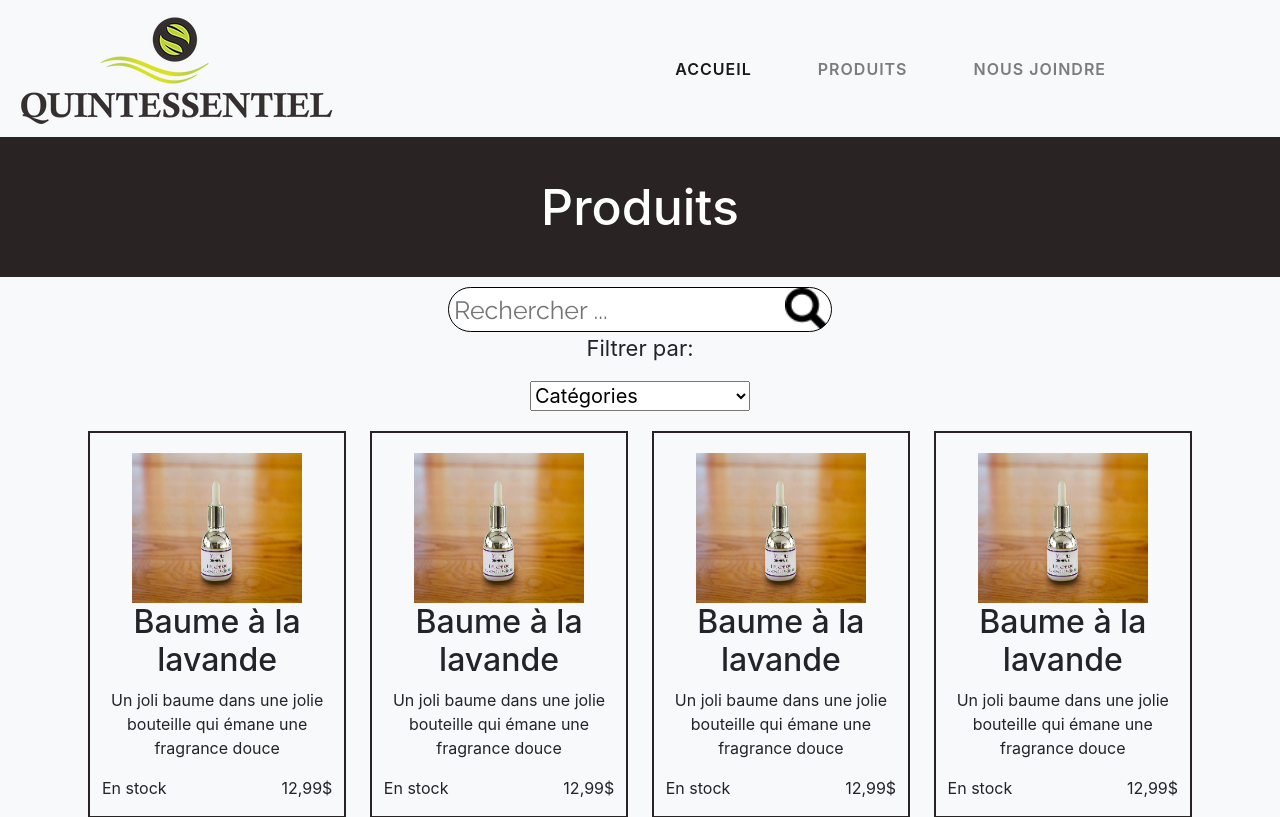
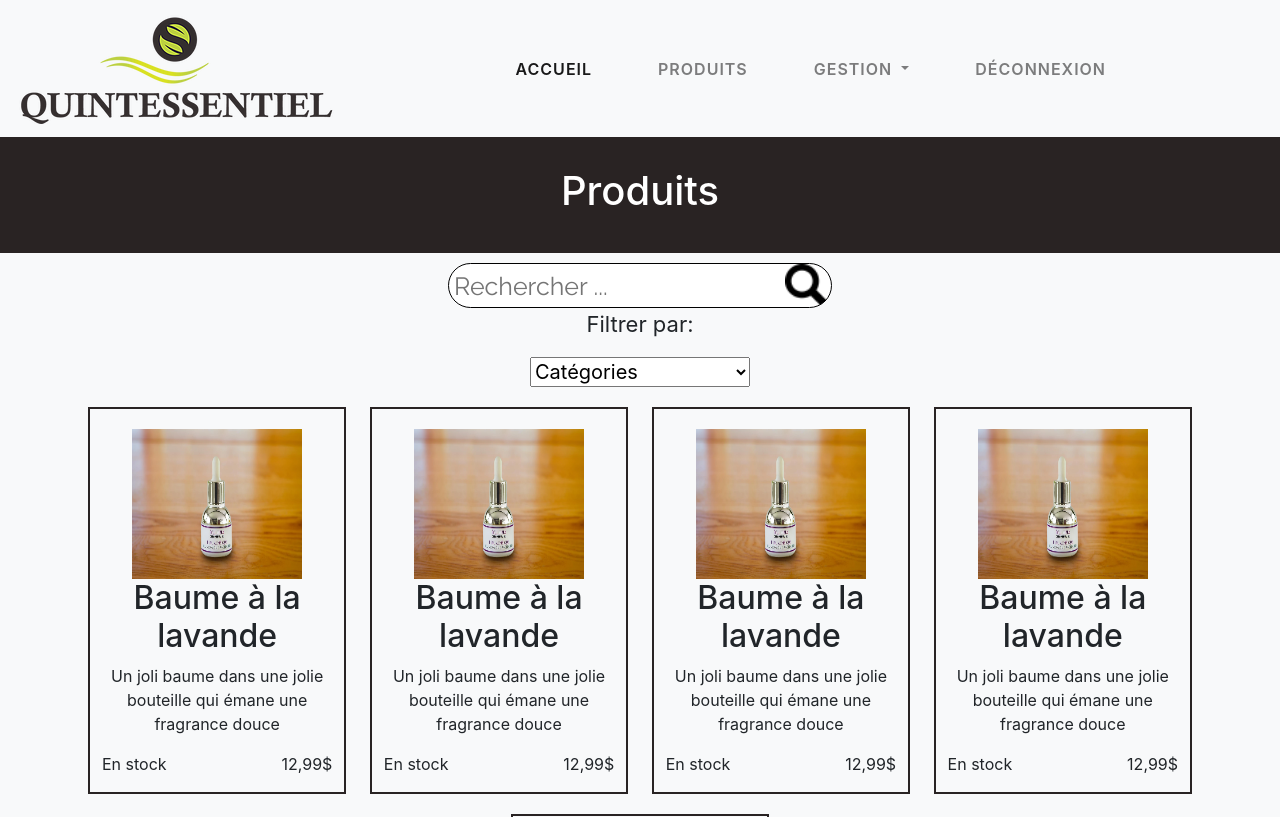
Before and after one commit to cyvilanova/projetFinalWebsite, a PHP site: page /Catalog.php in a window 1280 px wide. Shown: the top 817 px of the page. Run offline with PHP 8.4, Linux system fonts and the light colour scheme; some libraries are stand-ins or nearby versions.

Commit message:
Added new nav bar

```diff
--- a/Catalog.php
+++ b/Catalog.php
@@ -43,15 +43,31 @@
 	        <li class="nav-item">
 	          <a class="nav-link" href="#">Produits</a>
 	        </li>
+	        <li class="nav-item dropdown">
+	          <a class="nav-link dropdown-toggle" href="#" id="navbarDropdownMenuLink" data-toggle="dropdown"
+	            aria-haspopup="true" aria-expanded="false">
+	            Gestion
+	          </a>
+	          <div class="dropdown-menu" aria-labelledby="navbarDropdownMenuLink">
+	            <a class="dropdown-item" href="#">Recettes</a>
+	            <a class="dropdown-item" href="#">Inventaire</a>
+	            <a class="dropdown-item" href="#">Commandes</a>
+	            <a class="dropdown-item" href="#">Livraisons</a>
+	          </div>
+	        </li>
 	        <li class="nav-item">
-			          	<a class="nav-link" href="#">Nous joindre</a>
+	          <a class="nav-link" href="#">Déconnexion</a>
 	        </li>
 	      </ul>
 	    </div>
 	  </nav>
+
+
 	</header>
 	<section> <!-- Page section -->
-		<h1 class="title-bar">Produits</h1>
+		  <div class="page-title-bar">
+		    <h1>Produits</h1>
+		  </div>
 
 		<section class="search-section"> <!-- search section -->
 			<div>	<!-- search bar -->
--- a/css/style.css
+++ b/css/style.css
@@ -31,9 +31,10 @@ body{
 }
 
 /* Title bar */
-.title-bar{
-	padding-top:40px;
-	padding-bottom:40px;
+
+.page-title-bar{
+	padding-top:30px;
+	padding-bottom:30px;
 	margin-top:0px;
 	margin-bottom: 10px;
 
```
Lines whose indentation alone changed are shown as unchanged.
